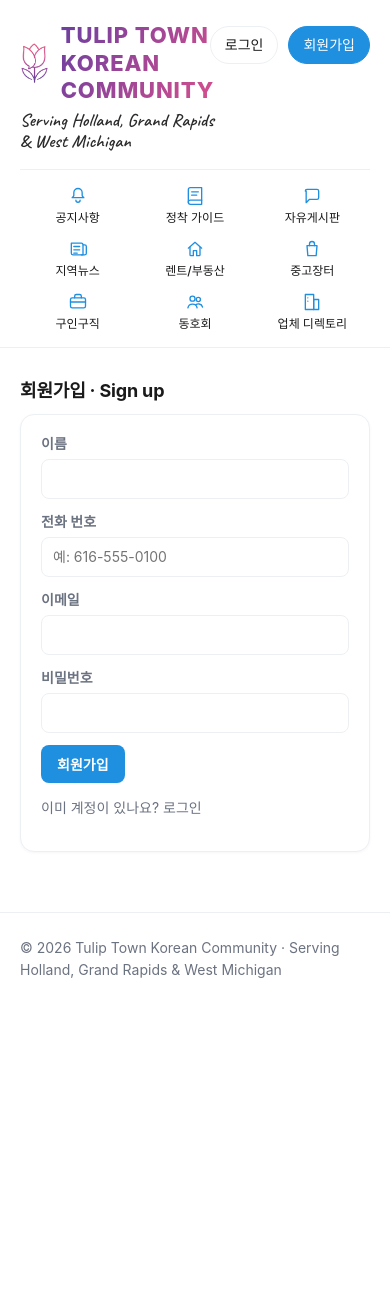
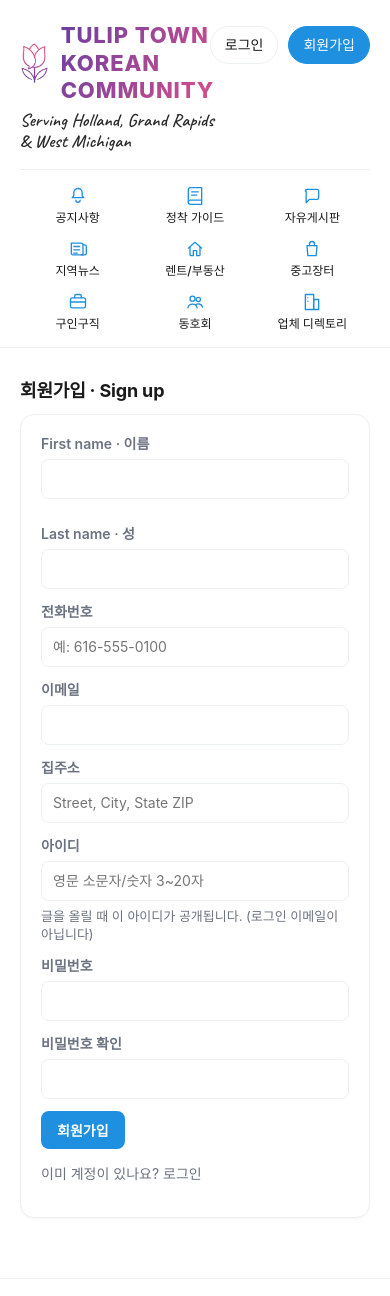
Before and after one commit to aeoluslee006/atherium-admin, a Next.js app in the folder tulip-town-app/: page /signup in a window 390 px wide. Shown: the top 1296 px of the page. Before the commit the page ends 1004 px from the top, so only its background shows below. Built offline with nearby package versions, Linux system fonts and the light colour scheme; no server answers; a web font is replaced by a local one.

Commit message:
Redesign signup with first/last, address, and public username
Split name US-style, require phone/email/address/username with password
confirm, and store username as the public posting identity.

Co-authored-by: aeoluslee006 <aeoluslee006@users.noreply.github.com>

```diff
--- a/tulip-town-app/app/globals.css
+++ b/tulip-town-app/app/globals.css
@@ -486,6 +486,29 @@ label {
   max-width: 560px;
 }
 
+.form-row-2 {
+  display: grid;
+  grid-template-columns: 1fr 1fr;
+  gap: 12px;
+}
+
+.form-row-2 > div {
+  min-width: 0;
+}
+
+.field-help {
+  margin: -6px 0 12px;
+  font-size: var(--text-meta);
+  color: var(--ink-soft);
+  line-height: 1.4;
+}
+
+@media (max-width: 560px) {
+  .form-row-2 {
+    grid-template-columns: 1fr;
+  }
+}
+
 .error-text {
   color: #c0392b;
   font-size: var(--text-body);
--- a/tulip-town-app/app/signup/page.js
+++ b/tulip-town-app/app/signup/page.js
@@ -5,12 +5,23 @@ import Link from 'next/link';
 import { useRouter } from 'next/navigation';
 import { supabase } from '../../lib/supabaseClient';
 
+function normalizeUsername(value) {
+  return String(value || '')
+    .trim()
+    .toLowerCase()
+    .replace(/\s+/g, '');
+}
+
 export default function SignupPage() {
   const router = useRouter();
-  const [displayName, setDisplayName] = useState('');
+  const [firstName, setFirstName] = useState('');
+  const [lastName, setLastName] = useState('');
   const [phone, setPhone] = useState('');
   const [email, setEmail] = useState('');
+  const [address, setAddress] = useState('');
+  const [username, setUsername] = useState('');
   const [password, setPassword] = useState('');
+  const [passwordConfirm, setPasswordConfirm] = useState('');
   const [error, setError] = useState('');
   const [message, setMessage] = useState('');
   const [saving, setSaving] = useState(false);
@@ -20,32 +31,80 @@ export default function SignupPage() {
     setError('');
     setMessage('');
     setSaving(true);
+
+    const first = firstName.trim();
+    const last = lastName.trim();
+    const phoneValue = phone.trim();
+    const addressValue = address.trim();
+    const publicId = normalizeUsername(username);
+
     try {
+      if (!first || !last) {
+        setError('First name과 Last name을 모두 입력해 주세요.');
+        return;
+      }
+      if (!phoneValue) {
+        setError('전화번호를 입력해 주세요.');
+        return;
+      }
+      if (!addressValue) {
+        setError('집주소를 입력해 주세요.');
+        return;
+      }
+      if (!/^[a-z0-9._-]{3,20}$/.test(publicId)) {
+        setError('아이디는 영문 소문자/숫자/._- 3~20자로 입력해 주세요.');
+        return;
+      }
+      if (password !== passwordConfirm) {
+        setError('비밀번호 확인이 일치하지 않습니다.');
+        return;
+      }
+
+      // Public username uniqueness (username column and/or display_name)
+      const [{ data: takenByUsername }, { data: takenByDisplay }] = await Promise.all([
+        supabase.from('profiles').select('id').eq('username', publicId).maybeSingle(),
+        supabase.from('profiles').select('id').eq('display_name', publicId).maybeSingle(),
+      ]);
+      if (takenByUsername?.id || takenByDisplay?.id) {
+        setError('이미 사용 중인 아이디입니다.');
+        return;
+      }
+
       const { data, error: signError } = await supabase.auth.signUp({
         email,
         password,
         options: {
           data: {
-            display_name: displayName.trim(),
-            phone: phone.trim(),
+            first_name: first,
+            last_name: last,
+            phone: phoneValue,
+            address: addressValue,
+            username: publicId,
+            display_name: publicId,
           },
         },
       });
       if (signError) throw signError;
 
       if (data.user) {
-        const baseProfile = {
+        const fullProfile = {
           id: data.user.id,
-          display_name: displayName.trim() || email.split('@')[0],
-        };
-        const fullProfile = {
-          ...baseProfile,
           email,
-          phone: phone.trim() || null,
+          phone: phoneValue,
+          first_name: first,
+          last_name: last,
+          address: addressValue,
+          username: publicId,
+          display_name: publicId, // 글/댓글에 공개되는 아이디
         };
         const { error: profileError } = await supabase.from('profiles').upsert(fullProfile);
         if (profileError) {
-          await supabase.from('profiles').upsert(baseProfile);
+          await supabase.from('profiles').upsert({
+            id: data.user.id,
+            email,
+            phone: phoneValue,
+            display_name: publicId,
+          });
         }
       }
 
@@ -66,38 +125,95 @@ export default function SignupPage() {
     <div className="container">
       <h2 className="section-title">회원가입 · Sign up</h2>
       <form className="card form-card" onSubmit={handleSubmit}>
-        <label htmlFor="displayName">이름</label>
-        <input
-          id="displayName"
-          value={displayName}
-          onChange={(e) => setDisplayName(e.target.value)}
-          required
-        />
-        <label htmlFor="phone">전화 번호</label>
+        <div className="form-row-2">
+          <div>
+            <label htmlFor="firstName">First name · 이름</label>
+            <input
+              id="firstName"
+              value={firstName}
+              onChange={(e) => setFirstName(e.target.value)}
+              autoComplete="given-name"
+              required
+            />
+          </div>
+          <div>
+            <label htmlFor="lastName">Last name · 성</label>
+            <input
+              id="lastName"
+              value={lastName}
+              onChange={(e) => setLastName(e.target.value)}
+              autoComplete="family-name"
+              required
+            />
+          </div>
+        </div>
+
+        <label htmlFor="phone">전화번호</label>
         <input
           id="phone"
           type="tel"
           value={phone}
           onChange={(e) => setPhone(e.target.value)}
           placeholder="예: 616-555-0100"
+          autoComplete="tel"
+          required
         />
+
         <label htmlFor="email">이메일</label>
         <input
           id="email"
           type="email"
           value={email}
           onChange={(e) => setEmail(e.target.value)}
+          autoComplete="email"
           required
         />
+
+        <label htmlFor="address">집주소</label>
+        <input
+          id="address"
+          value={address}
+          onChange={(e) => setAddress(e.target.value)}
+          placeholder="Street, City, State ZIP"
+          autoComplete="street-address"
+          required
+        />
+
+        <label htmlFor="username">아이디</label>
+        <input
+          id="username"
+          value={username}
+          onChange={(e) => setUsername(e.target.value)}
+          placeholder="영문 소문자/숫자 3~20자"
+          autoComplete="username"
+          minLength={3}
+          maxLength={20}
+          required
+        />
+        <p className="field-help">글을 올릴 때 이 아이디가 공개됩니다. (로그인 이메일이 아닙니다)</p>
+
         <label htmlFor="password">비밀번호</label>
         <input
           id="password"
           type="password"
           value={password}
           onChange={(e) => setPassword(e.target.value)}
+          autoComplete="new-password"
           minLength={6}
           required
         />
+
+        <label htmlFor="passwordConfirm">비밀번호 확인</label>
+        <input
+          id="passwordConfirm"
+          type="password"
+          value={passwordConfirm}
+          onChange={(e) => setPasswordConfirm(e.target.value)}
+          autoComplete="new-password"
+          minLength={6}
+          required
+        />
+
         {error ? <div className="error-text">{error}</div> : null}
         {message ? <div className="hint-text">{message}</div> : null}
         <button className="btn" type="submit" disabled={saving}>
```
Also changed, not shown: 1 other file (tests, documents, lock files or other folders).
